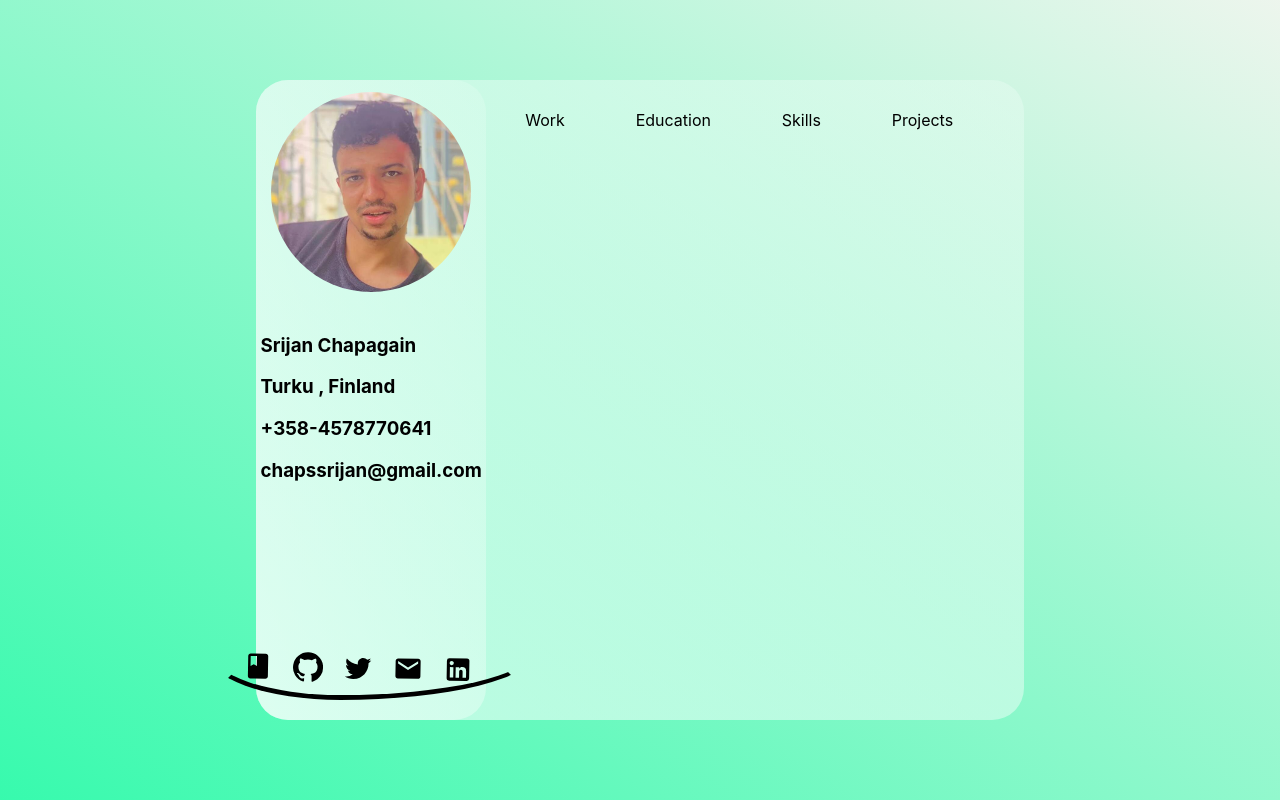
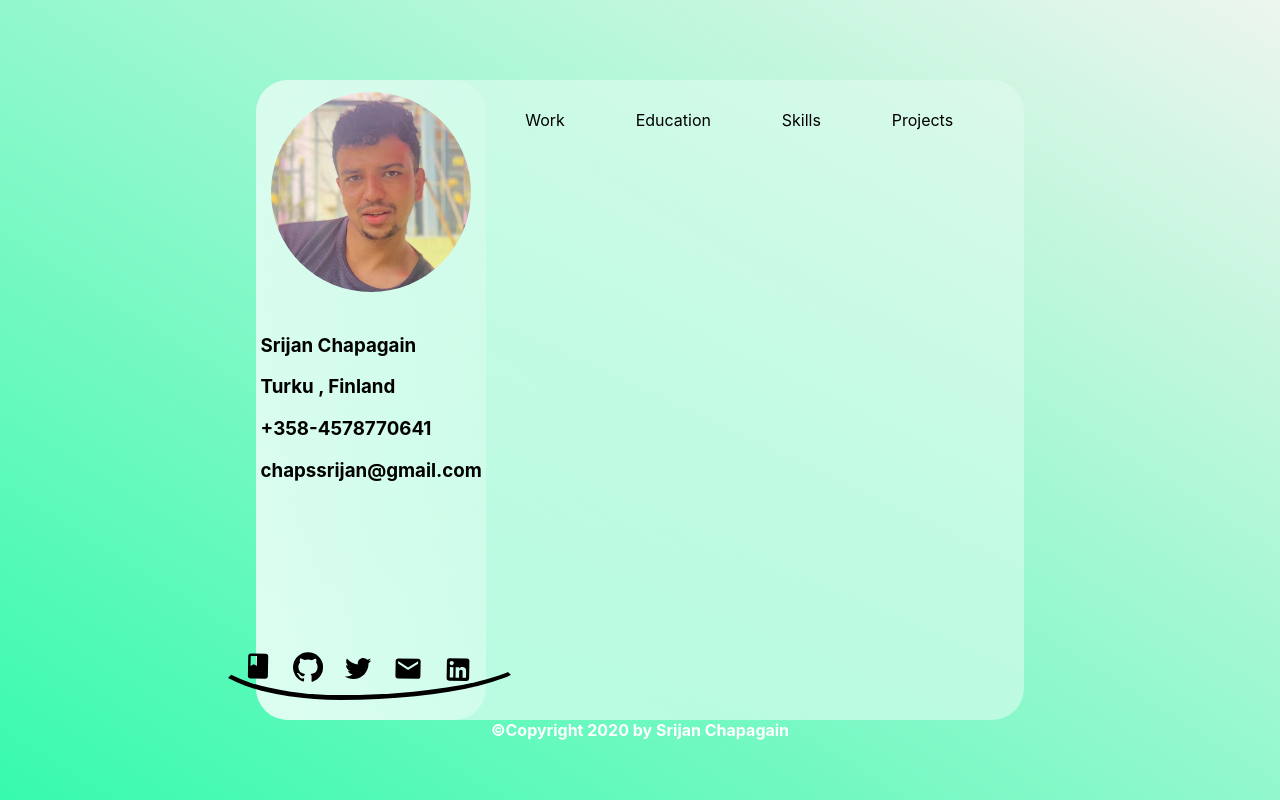
Before and after one commit to Srijan619/my-blog, a React (Create React App) app: page / in a window 1280 px wide. Built offline with nearby package versions, Linux system fonts and the light colour scheme.

Commit message:
Copyright Tag

```diff
--- a/src/components/App.js
+++ b/src/components/App.js
@@ -6,12 +6,14 @@ import React from 'react';
 import './App.css'
 import Container from './Container'
 
+
 function App() {
   return (
     <div >
       {/* <Route path="/" exact  component={Home}/> */}
 
       <Container></Container>
+
     </div>
   );
 }
--- a/src/components/Container/index.js
+++ b/src/components/Container/index.js
@@ -11,6 +11,7 @@ import cv from '../../assets/cv.json'
 import Work from './work'
 import Skills from './skills'
 import Education from './education'
+import Footer from '../Footer'
 const Index = () => {
     const values = [
         { id: 1, text: "Work", path: "/my-blog/work" },
@@ -52,7 +53,7 @@ const Index = () => {
 
                     </div>
 
-
+                    <Footer></Footer>
 
                 </div>
 
```
